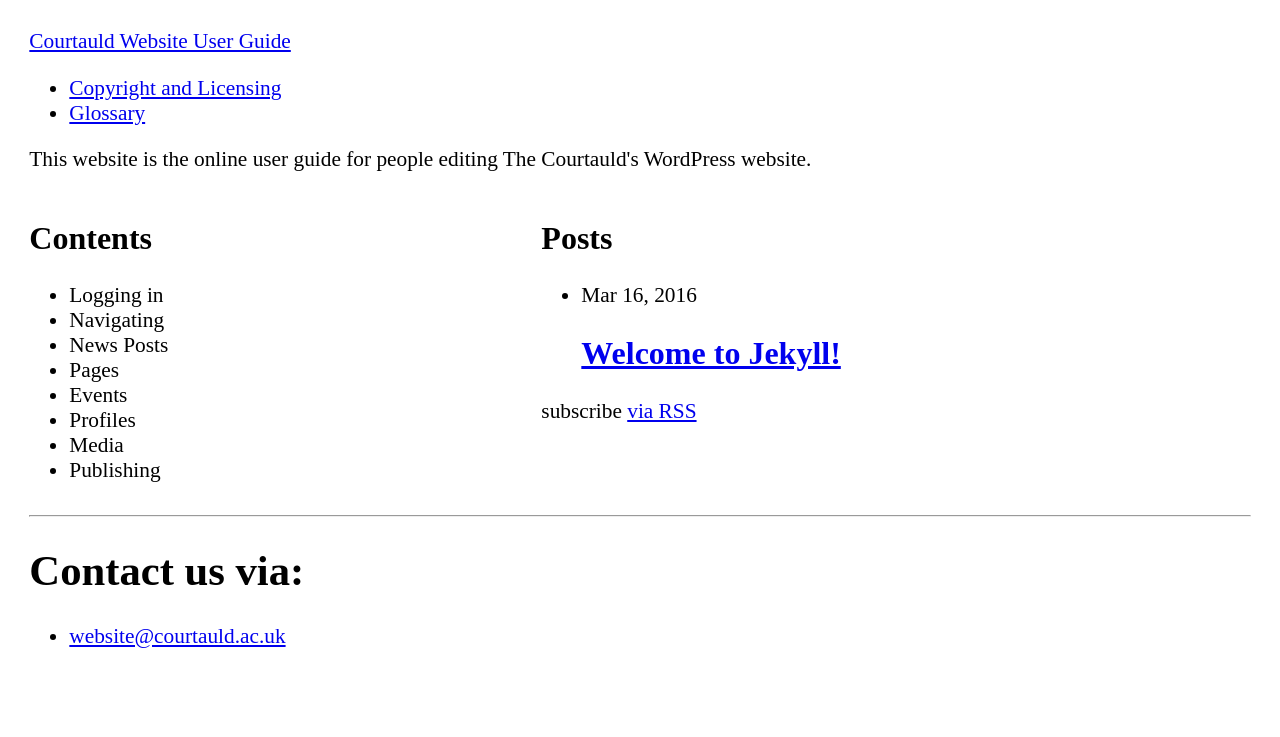
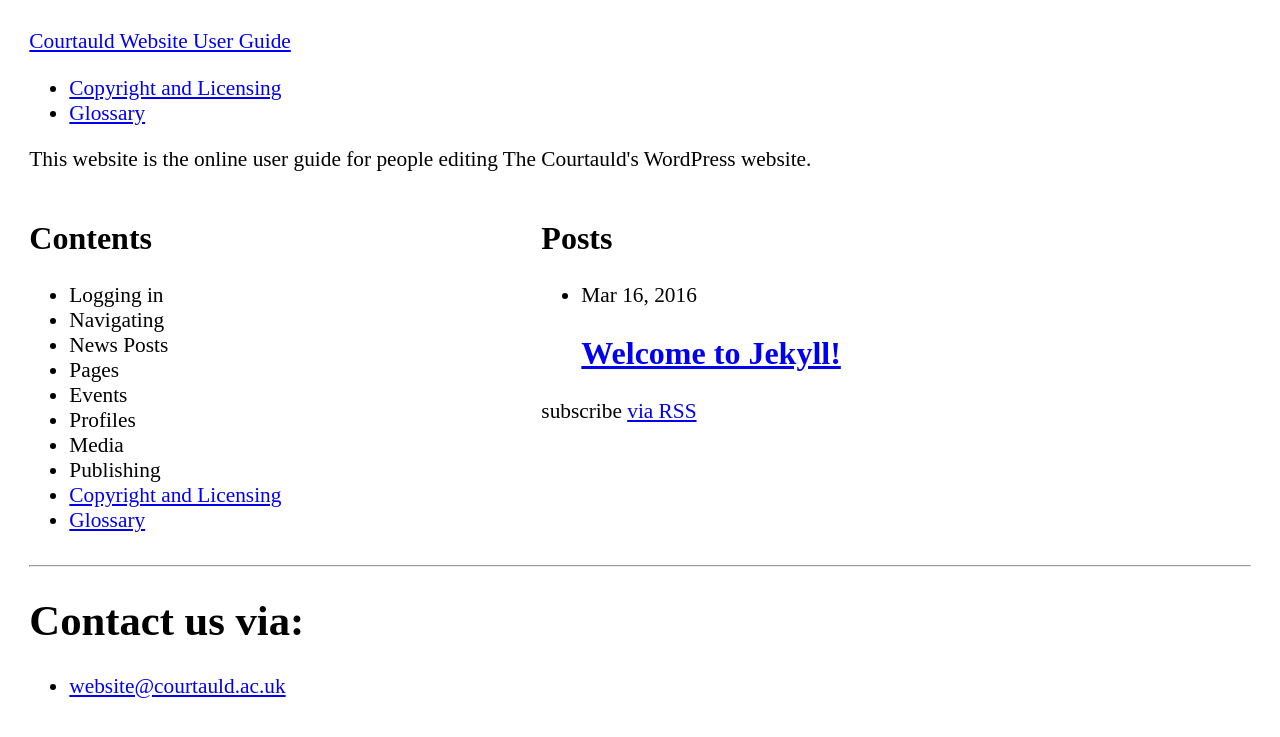
Before and after one commit to Courtauld/guide, a Jekyll site: the page built from index.html, in a window 1280 px wide. Shown: the top 737 px of the page. Built offline with Jekyll 4.4.1, drawn with Linux system fonts in a browser that asks for light colours.

Commit message:
Move page listing from head to main

```diff
--- a/index.html
+++ b/index.html
@@ -15,6 +15,11 @@
 				<li>Profiles</li>
 				<li>Media</li>
 				<li>Publishing</li>
+        {% for my_page in site.pages %}
+          {% if my_page.title %}
+          <li><a class="page-link" href="{{ my_page.url | prepend: site.baseurl }}">{{ my_page.title }}</a></li>
+          {% endif %}
+        {% endfor %}
 			</ul>
 		</nav>
 	</section>
```
